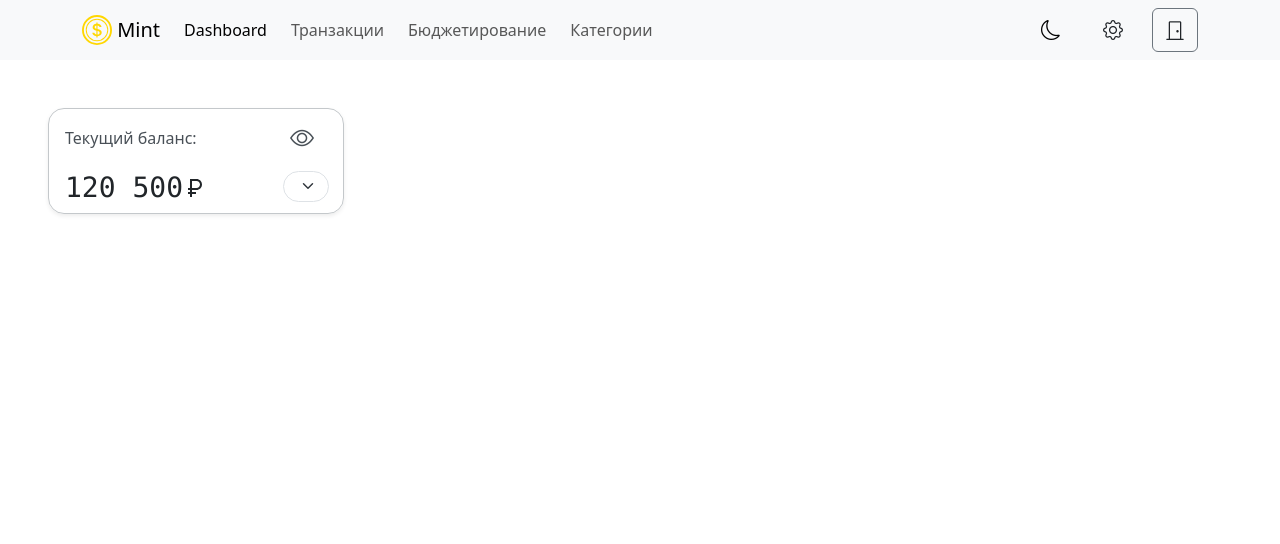
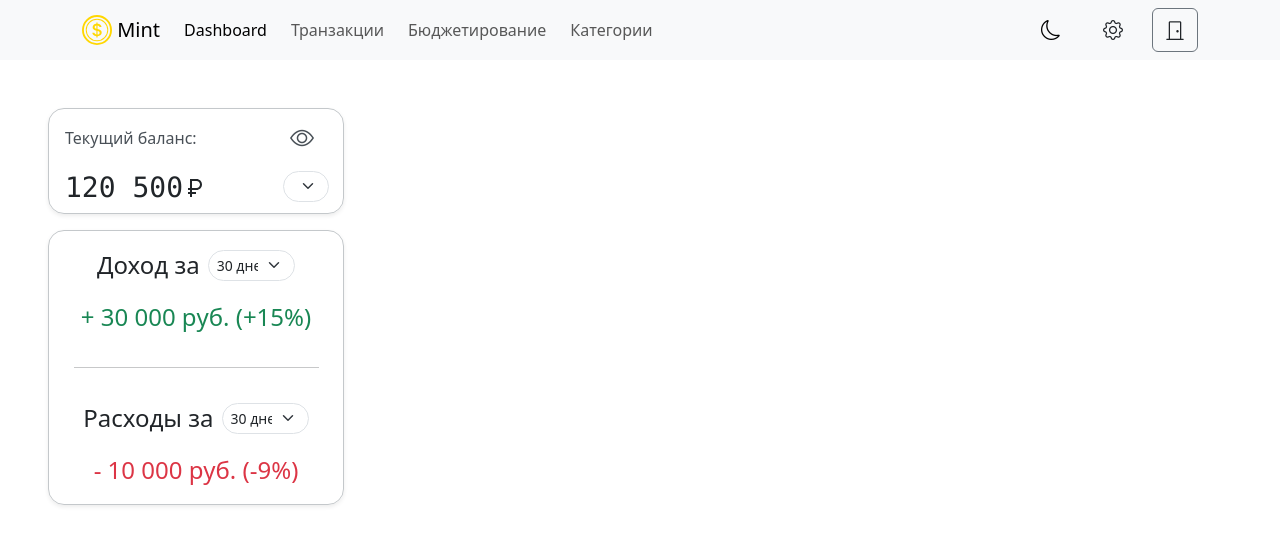
Before and after one commit to Nexxxit/mint, a React (Create React App) app: page / in a window 1280 px wide. Shown: the top 544 px of the page. Built offline with nearby package versions, Linux system fonts and the light colour scheme; no server answers.

Commit message:
Added Profit and Expenses

```diff
--- /dev/null
+++ b/src/components/Expenses.js
@@ -0,0 +1,25 @@
+import { Form } from "react-bootstrap";
+
+export default function Expenses() {
+  return (
+    <>
+      <div className="d-flex align-items-center justify-content-center gap-2 p-3">
+        <span className="text-nowrap fs-4 text-center fw-light">Расходы за</span>
+        <span className="col-4">
+          <Form.Select
+            size="sm"
+            className="rounded-4 fw-medium"
+            aria-label="Profit select"
+          >
+            <option value="30 days">30 дней</option>
+            <option value="60 days">60 дней</option>
+            <option value="90 days">90 дней</option>
+          </Form.Select>
+        </span>
+      </div>
+      <div className="fs-4 text-center text-danger">
+        <p className="m-0 p-3 pt-0">- 10 000 руб. (-9%)</p>
+      </div>
+    </>
+  );
+}
--- /dev/null
+++ b/src/components/Profit.js
@@ -0,0 +1,25 @@
+import { Form } from "react-bootstrap";
+
+export default function Profit() {
+  return (
+    <>
+      <div className="d-flex align-items-center justify-content-center gap-2 p-3">
+        <span className="text-nowrap fs-4 text-center fw-light">Доход за</span>
+        <span className="col-4">
+          <Form.Select
+            size="sm"
+            className="rounded-4 fw-medium"
+            aria-label="Profit select"
+          >
+            <option value="30 days">30 дней</option>
+            <option value="60 days">60 дней</option>
+            <option value="90 days">90 дней</option>
+          </Form.Select>
+        </span>
+      </div>
+      <div className="fs-4 text-center text-success">
+        <p className="m-0 p-3 pt-0">+ 30 000 руб. (+15%)</p>
+      </div>
+    </>
+  );
+}
--- a/src/pages/Dashboard.js
+++ b/src/pages/Dashboard.js
@@ -1,10 +1,20 @@
 import Balance from "../components/Balance";
+import Profit from "../components/Profit";
+import Expenses from "../components/Expenses";
 
 export default function Dashboard() {
-
   return (
     <>
-      <Balance balance={120500}/>
+      <div className="d-flex flex-column gap-3">
+        <Balance balance={120500} />
+        <div className="col-3 border border-secondary-subtle rounded-4 shadow-sm">
+          <Profit />
+          <span className="d-flex justify-content-center">
+          <hr className="col-10"/>
+          </span>
+          <Expenses/>
+        </div>
+      </div>
     </>
   );
 }
```
